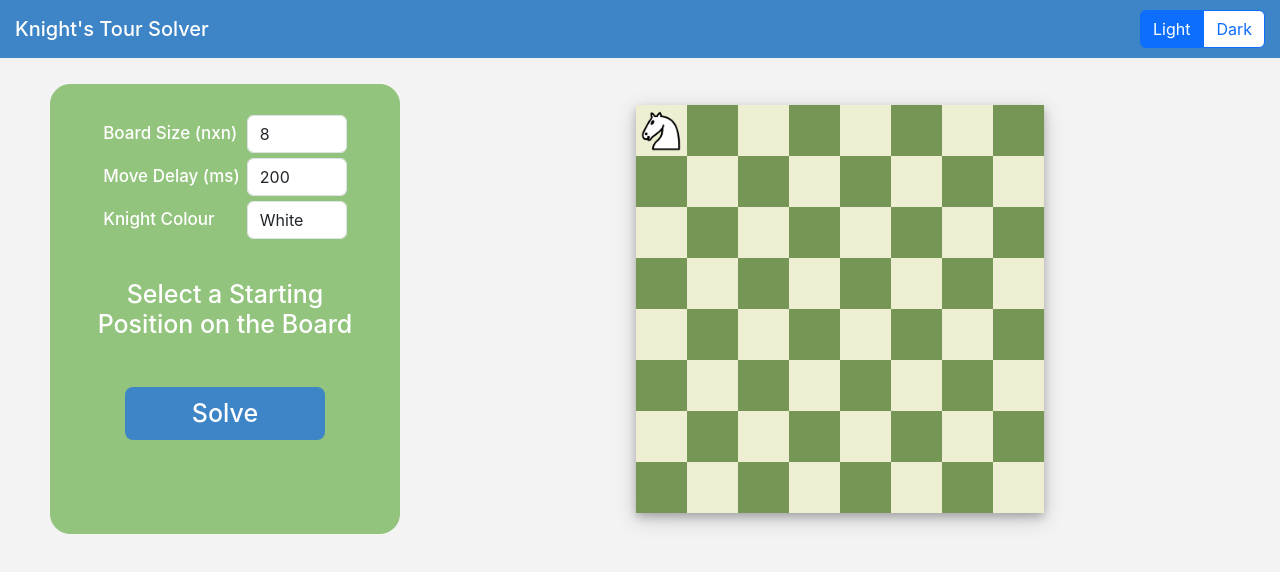
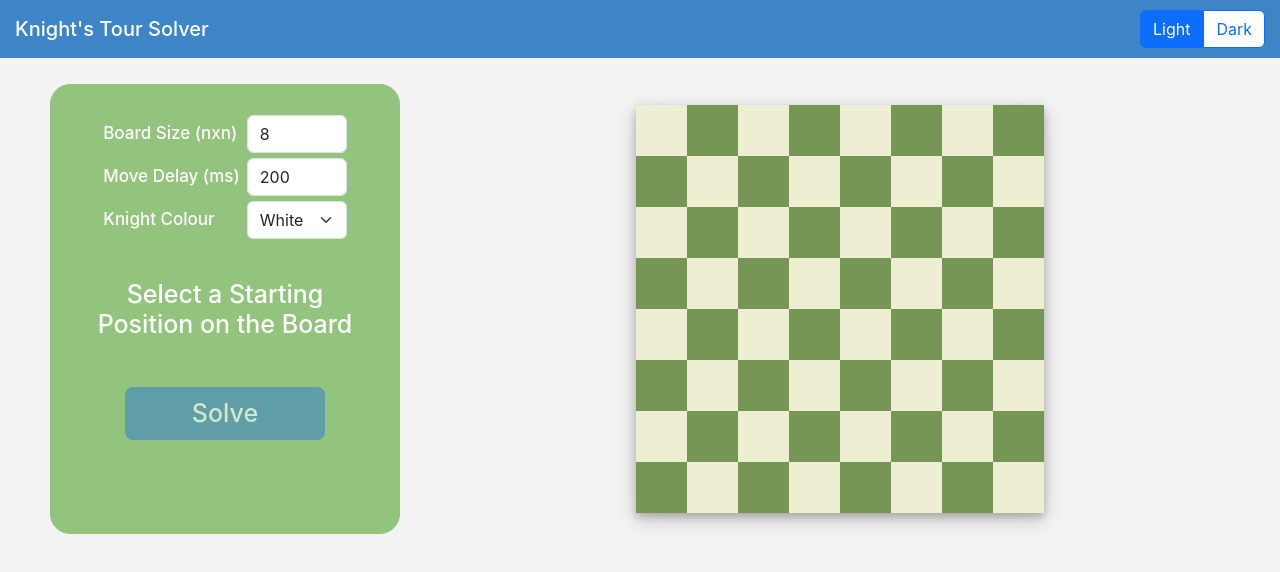
Before and after one commit to morganyeh06/knights-tour-solver, a React (Vite) app: page / in a window 1280 px wide. Shown: the top 572 px of the page. Built offline with nearby package versions, Linux system fonts and the light colour scheme.

Commit message:
add disabled button

```diff
--- a/src/App.css
+++ b/src/App.css
@@ -178,6 +178,24 @@
   right: 0;
 }
 
+.disabled {
+  text-align: center;
+  margin-top: 40px;
+  padding: 8px;
+  width: 200px;
+
+  border-radius: 8px;
+  background-color: #3d85c6;
+  border: none;
+
+  color: white;
+  font-size: 25px;
+  font-weight: 500;
+
+  opacity: 0.6;
+  cursor: default;
+}
+
 /* ---------------------------------------------- Board ------------------------------------------------------- */
 
 .board {
@@ -187,7 +205,6 @@
 }
 
 .square {
-
   border: none;
 }
 
--- a/src/App.tsx
+++ b/src/App.tsx
@@ -8,7 +8,7 @@ function App() {
   const [size, setSize] = useState(8);
   const [delay, setDelay] = useState(200);
   const [colour, setColour] = useState("White");
-  const [startSquare, setStartSquare] = useState([0, 0]);
+  const [startSquare, setStartSquare] = useState([-1, -1]);
 
   // handleSizeChange(num) sets size to num and
   // sets startSquare to [-1, -1] if it is out of bounds
@@ -26,7 +26,7 @@ function App() {
   return (<>
     <Banner/>
     <div className="body">
-        <ActionBox parentCallbacks={functions} optionChanger={setColour}></ActionBox>
+        <ActionBox startSquare={startSquare} parentCallbacks={functions} optionChanger={setColour}></ActionBox>
         <Board size={size} startingCoord={startSquare} knightColour={colour} clickHandler={setStartSquare}/>
     </div>
     </>);
--- a/src/components/ActionBox.tsx
+++ b/src/components/ActionBox.tsx
@@ -5,11 +5,13 @@ import Button from './Button';
 
 interface Props {
     parentCallbacks: Array<(n: number) => void>;
+    startSquare: Array<number>;
     optionChanger: (c: string) => void;
 }
 
-export default function ActionBox({parentCallbacks, optionChanger} : Props) {
+export default function ActionBox({parentCallbacks, startSquare, optionChanger} : Props) {
     const knights = ["White", "Black"];
+    const disabled = (startSquare[0] === -1 && startSquare[1] === -1) ? true : false;
 
     return (<>
         <div className="box">
@@ -20,6 +22,6 @@ export default function ActionBox({parentCallbacks, optionChanger} : Props) {
             </div>
 
             <h2 id="instructions">Select a Starting Position on the Board</h2>
-            <Button text="Solve" id="solve-button"/>
+            <Button text="Solve" id="solve-button" isDisabled={disabled}/>
         </div></>)
 }
--- a/src/components/Button.tsx
+++ b/src/components/Button.tsx
@@ -3,9 +3,11 @@ import '/src/App.css'
 interface Props {
     text: string;
     id: string;
+    isDisabled: boolean;
 }
 
-export default function Button({text, id} : Props) {
+export default function Button({text, id, isDisabled} : Props) {
+    const classes = isDisabled ? "disabled" : "button";
 
-    return <button type="button" className="button" id={id}><span>{text} </span></button>
+    return <button type="button" className={classes} id={id} disabled={isDisabled}><span>{text} </span></button>
 }
--- a/src/components/Dropdown.tsx
+++ b/src/components/Dropdown.tsx
@@ -22,7 +22,7 @@ export default function Dropdown({name, id, text, options, optionChanger} : Prop
     return (<>
         <div className="field-row">
             <label className="input-label" htmlFor={id}>{text}</label>
-            <select name={name} className="form-control input-field" id={id} onChange={handleChange}>
+            <select name={name} className="form-select input-field" id={id} onChange={handleChange}>
                 {dropdownOptions}
             </select>
         </div>
```
